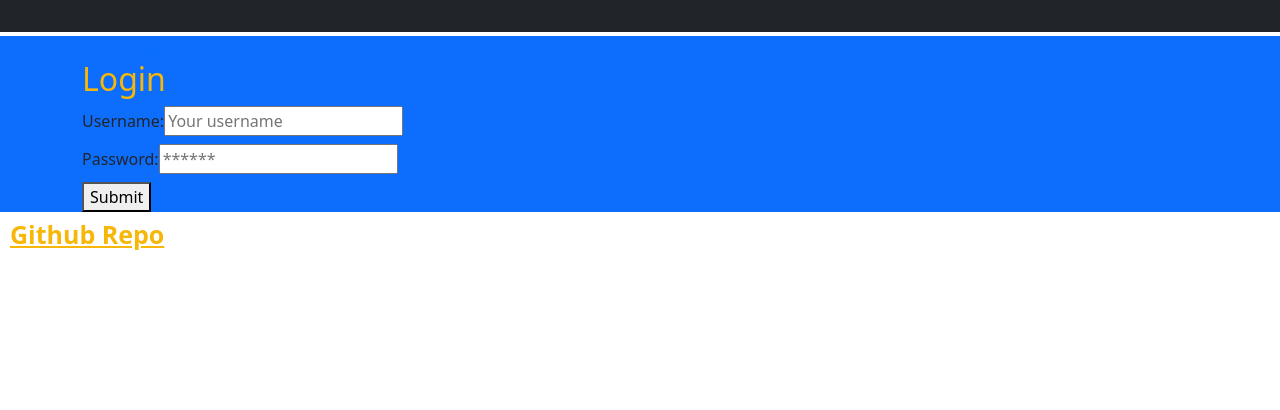
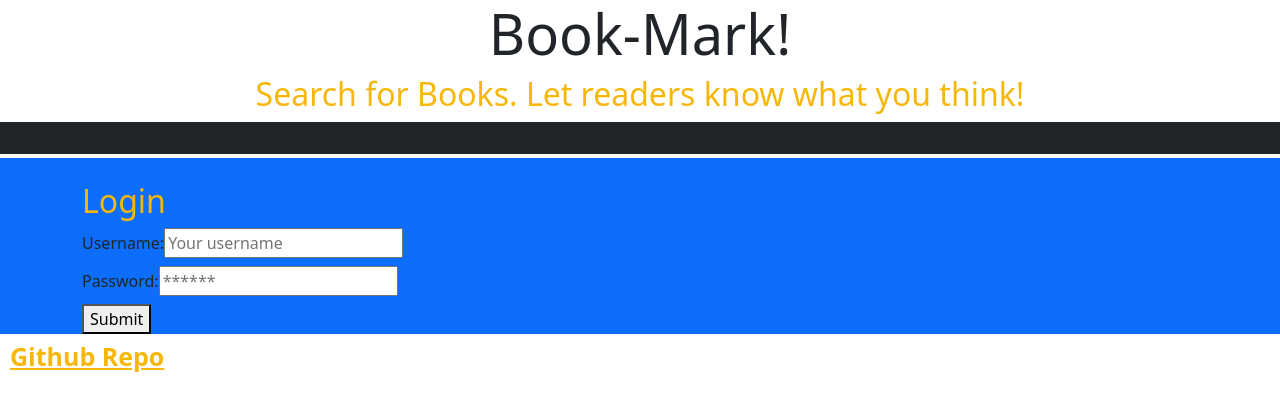
Before and after one commit to Nietru/Book-Mark, a React (Create React App) app in the folder client/: page / in a window 1280 px wide. Shown: the top 410 px of the page. Built offline with nearby package versions, Linux system fonts and the light colour scheme.

Commit message:
created a header component and added to app

```diff
--- a/client/src/App.js
+++ b/client/src/App.js
@@ -1,8 +1,10 @@
 import React from "react";
 import { BrowserRouter as Router, Routes, Route } from "react-router-dom";
 import { ApolloClient, ApolloProvider, InMemoryCache } from "@apollo/client";
+import { setContext } from "@apollo/client/link/context";
 import "bootstrap/dist/css/bootstrap.min.css";
 import "./App.css";
+import Header from "./components/Header";
 import AppNavbar from "./components/Navbar";
 import SearchBooks from "./pages/SearchBooks";
 import Login from "./pages/Login";
@@ -17,11 +19,25 @@ const client = new ApolloClient({
   cache: new InMemoryCache(),
 });
 
+// Construct request middleware that will attach the JWT token to every request as an `authorization` header
+const authLink = setContext((_, { headers }) => {
+  // get the authentication token from local storage if it exists
+  const token = localStorage.getItem("id_token");
+  // return the headers to the context so httpLink can read them
+  return {
+    headers: {
+      ...headers,
+      authorization: token ? `Bearer ${token}` : "",
+    },
+  };
+});
+
 function App() {
   return (
     <ApolloProvider client={client}>
       <Router>
         <>
+          <Header></Header>
           <AppNavbar></AppNavbar>
           <div className="flex-column justify-center align-center min-100-vh bg-primary">
             <Routes>
--- a/client/src/components/Header.js
+++ b/client/src/components/Header.js
@@ -1,2 +1,18 @@
 // will be on all pages
 // TODO: add App Title
+import React from "react";
+import "bootstrap/dist/css/bootstrap.min.css";
+import "../App.css";
+
+export default function Header() {
+  return (
+    <>
+      <div className="header col-12">
+        <h1 className="display-4 text-center">Book-Mark!</h1>
+        <h2 className="text-center">
+          Search for Books. Let readers know what you think!
+        </h2>
+      </div>
+    </>
+  );
+}
```
